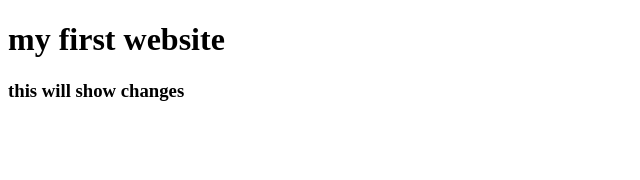
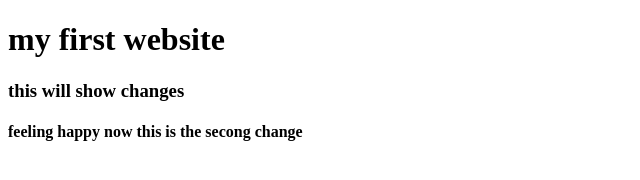
Before and after one commit to talat2311/my-first-website, a plain HTML site: page index.html in a window 1280 px wide. Shown: the whole page, without its empty margins (0-640 px from the left). Drawn offline with Linux system fonts and the light colour scheme.

Commit message:
ghost hunting

```diff
--- a/index.html
+++ b/index.html
@@ -9,5 +9,7 @@
 <body>
     <h1>my first website</h1>
     <h3> this will show changes </h3>
+
+    <h4> feeling happy now this is the secong change</h4>
 </body>
 </html>
```
